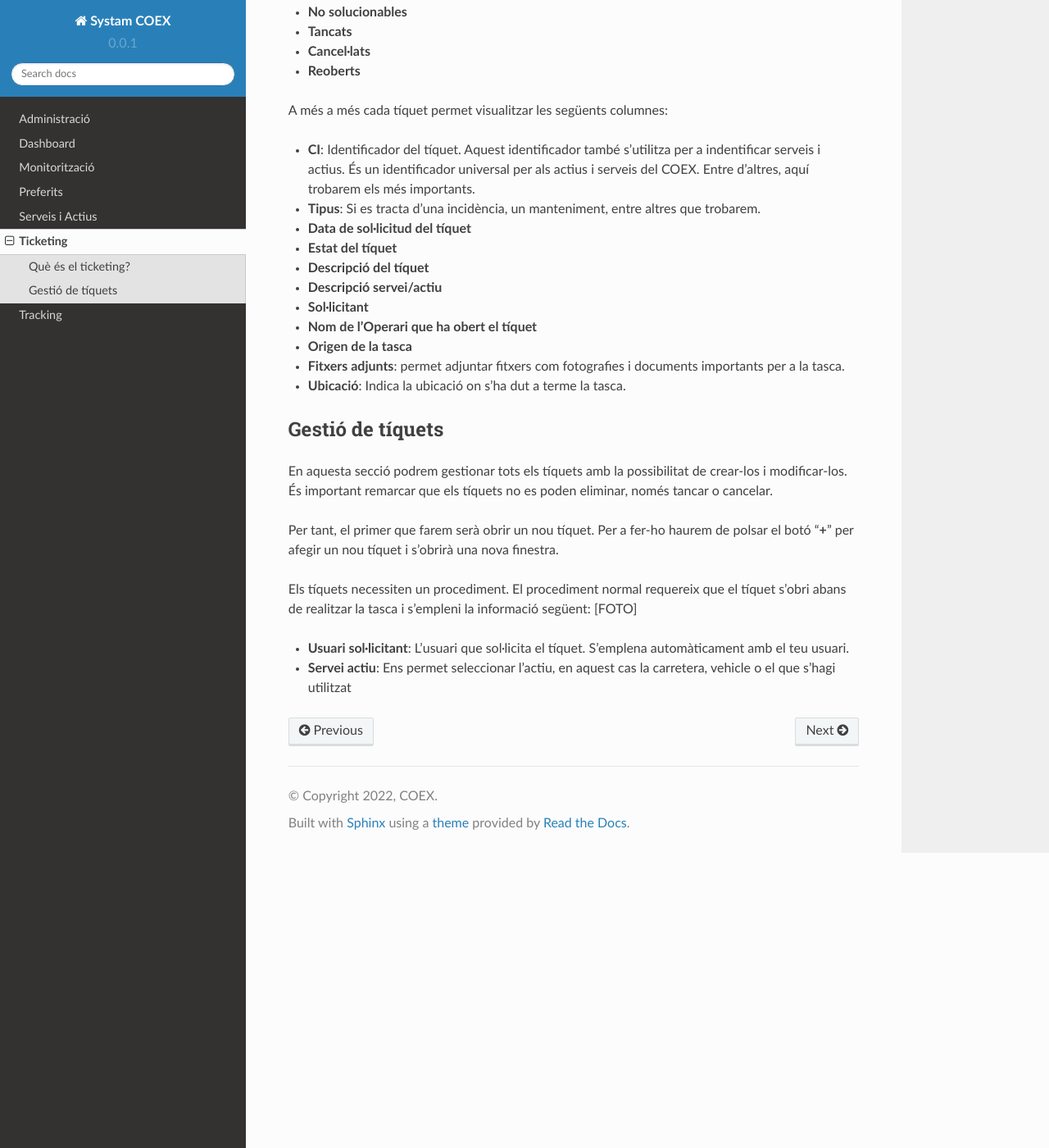
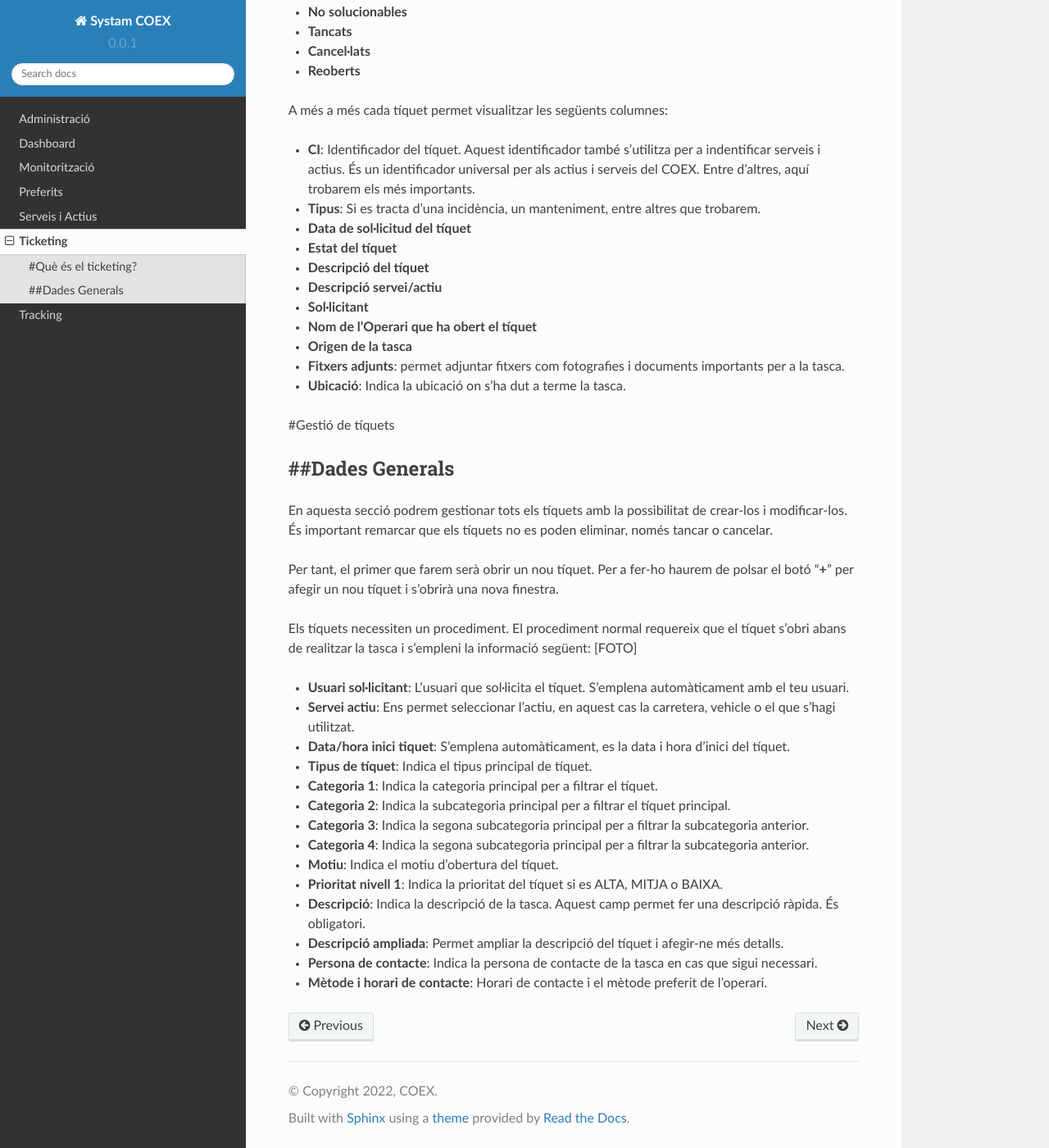
Before and after one commit to Joanmacat/systam-coex, a Sphinx documentation site: the page built from docs/source/Ticketing.rst, in a window 1280 px wide and 1400 px high, scrolled down 429 px. Shown: the whole window at 82% size. Built offline with Sphinx 7.4.7 and the Read the Docs theme 2.0.0, drawn with Linux system fonts in a browser that asks for light colours; some of the changed text lies outside the part shown.

Commit message:
Update Ticketing.rst

```diff
--- a/docs/source/Ticketing.rst
+++ b/docs/source/Ticketing.rst
@@ -3,7 +3,7 @@ Ticketing
 
 .. _Overview:
 
-Què és el ticketing?
+#Què és el ticketing?
 ------------
 
 En aquesta secció podrem veure tota la gestió de tíquets. Podrem crear, modificar i/o editar tíquets a part de reobrir-ne.
@@ -33,7 +33,9 @@ A més a més cada tíquet permet visualitzar les següents columnes:
 - **Fitxers adjunts**: permet adjuntar fitxers com fotografies i documents importants per a la tasca.
 - **Ubicació**: Indica la ubicació on s'ha dut a terme la tasca.
 
-Gestió de tíquets
+#Gestió de tíquets
+
+##Dades Generals
 ------------
 En aquesta secció podrem gestionar tots els tíquets amb la possibilitat de crear-los i modificar-los. És important remarcar que els tíquets no es poden eliminar, només tancar o cancelar.
 
@@ -43,4 +45,16 @@ Els tíquets necessiten un procediment. El procediment normal requereix que el t
 [FOTO]
 
 - **Usuari sol·licitant**: L'usuari que sol·licita el tíquet. S'emplena automàticament amb el teu usuari.
-- **Servei actiu**: Ens permet seleccionar l'actiu, en aquest cas la carretera, vehicle o el que s'hagi utilitzat
+- **Servei actiu**: Ens permet seleccionar l'actiu, en aquest cas la carretera, vehicle o el que s'hagi utilitzat.
+- **Data/hora inici tiquet**: S'emplena automàticament, es la data i hora d'inici del tíquet.
+- **Tipus de tíquet**: Indica el tipus principal de tíquet.
+- **Categoria 1**: Indica la categoria principal per a filtrar el tíquet.
+- **Categoria 2**: Indica la subcategoria principal per a filtrar el tíquet principal.
+- **Categoria 3**: Indica la segona subcategoria principal per a filtrar la subcategoria anterior.
+- **Categoria 4**: Indica la segona subcategoria principal per a filtrar la subcategoria anterior.
+- **Motiu**: Indica el motiu d'obertura del tíquet.
+- **Prioritat nivell 1**: Indica la prioritat del tíquet si es ALTA, MITJA o BAIXA.
+- **Descripció**: Indica la descripció de la tasca. Aquest camp permet fer una descripció ràpida. És obligatori.
+- **Descripció ampliada**: Permet ampliar la descripció del tíquet i afegir-ne més detalls.
+- **Persona de contacte**: Indica la persona de contacte de la tasca en cas que sigui necessari.
+- **Mètode i horari de contacte**: Horari de contacte i el mètode preferit de l'operari.
```
